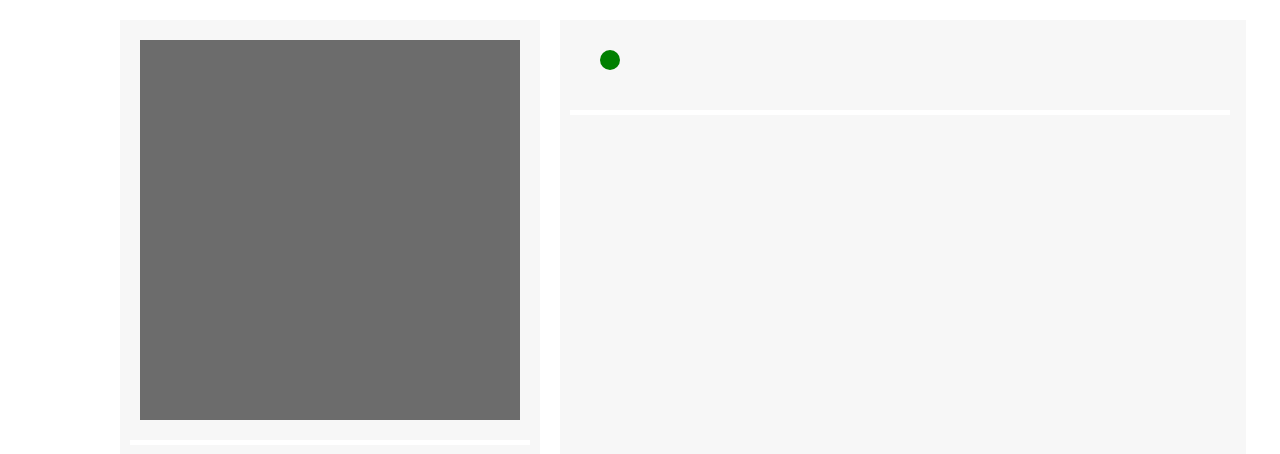
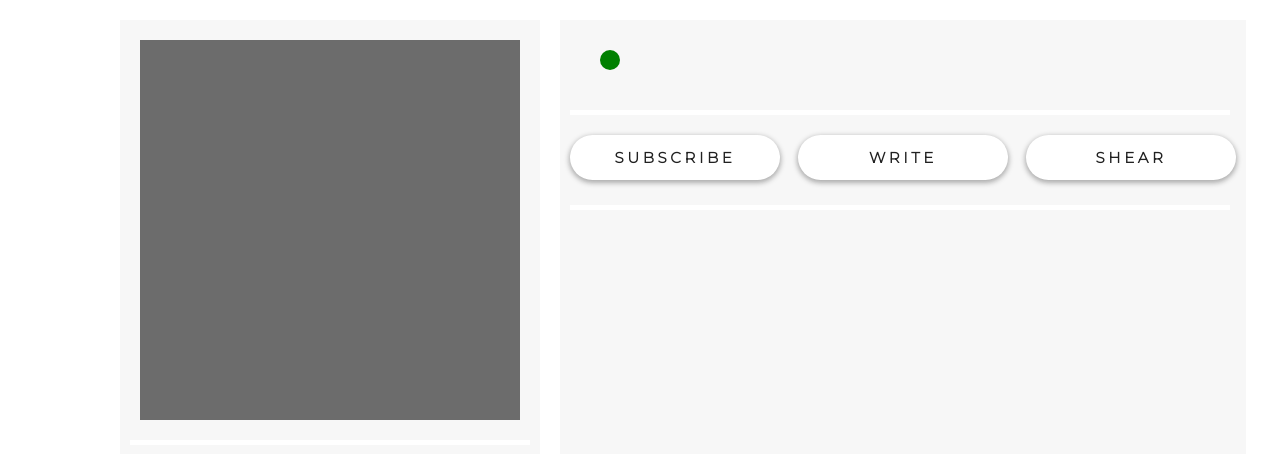
Before and after one commit to dgornin/Group_Up, a Django app: page /auth/profile/1 in a window 1280 px wide; the page is wider, and only the part inside the window is pictured. Shown: the part 100-554 px from the top of that part. Run offline with Django 3.2, Linux system fonts and the light colour scheme.

Commit message:
Профиль шаблон

```diff
--- a/authapp/templates/authapp/profile.html
+++ b/authapp/templates/authapp/profile.html
@@ -16,6 +16,21 @@
                 <h4>{{ request.user.last_name }}</h4>
             </div>
             <div class="del_line" style="margin-top: 10px; width: 660px"></div>
+            {% if page_id is request.user.id %}
+            <div class="profile_buttons_block">
+                <a href="" class="profile_button">Edit profile</a>
+                <a href="" class="profile_button">Groups</a>
+                <a href="" class="profile_button">Shear</a>
+            </div>
+            <div class="del_line" style="margin-top: 10px; width: 660px"></div>
+            {% else %}
+            <div class="profile_buttons_block">
+                <a href="" class="profile_button">Subscribe</a>
+                <a href="" class="profile_button">Write</a>
+                <a href="" class="profile_button">Shear</a>
+            </div>
+            <div class="del_line" style="margin-top: 10px; width: 660px"></div>
+            {% endif %}
         </div>
     </div>
 {% endblock %}
--- a/static/css/style.css
+++ b/static/css/style.css
@@ -905,3 +905,39 @@ a {
     margin-left: 10px;
     margin-top: 20px;
 }
+
+.profile_buttons_block {
+    display: flex;
+    justify-content: space-between;
+    height: 60px;
+    margin-top: 20px;
+}
+
+.profile_button {
+    text-align: center;
+    color: #212121;
+    font-size: 15px;
+    font-weight: 700;
+    text-transform: uppercase;
+    height: 45px;
+    line-height: 45px;
+    padding-left: 30px;
+    padding-right: 30px;
+    box-shadow: 0 2px 5px 1px rgba(33, 33, 33, 0.35);
+    border-radius: 23px;
+    background-color: #ffffff;
+    display: inline-block;
+    letter-spacing: 3.6px;
+    width: 150px;
+}
+
+.profile_button:hover{
+    background-color: #d9dee1;
+    box-shadow: 0 2px 5px 1px rgba(33, 33, 33, 0.35);
+}
+
+.profile_button:active{
+    position: relative;
+    top: 2px;
+    box-shadow: 0 0 5px 1px rgba(33, 33, 33, 0.35);
+}
```
Also changed, not shown: authapp/models.py (+10 -0 lines), authapp/migrations/0002_auto_20200214_2227.py (added), db.sqlite3, groupsapp/migrations/0003_auto_20200214_2227.py (added), media/group_photo/Без_имени-1_a1tmHcl.jpg (added).
